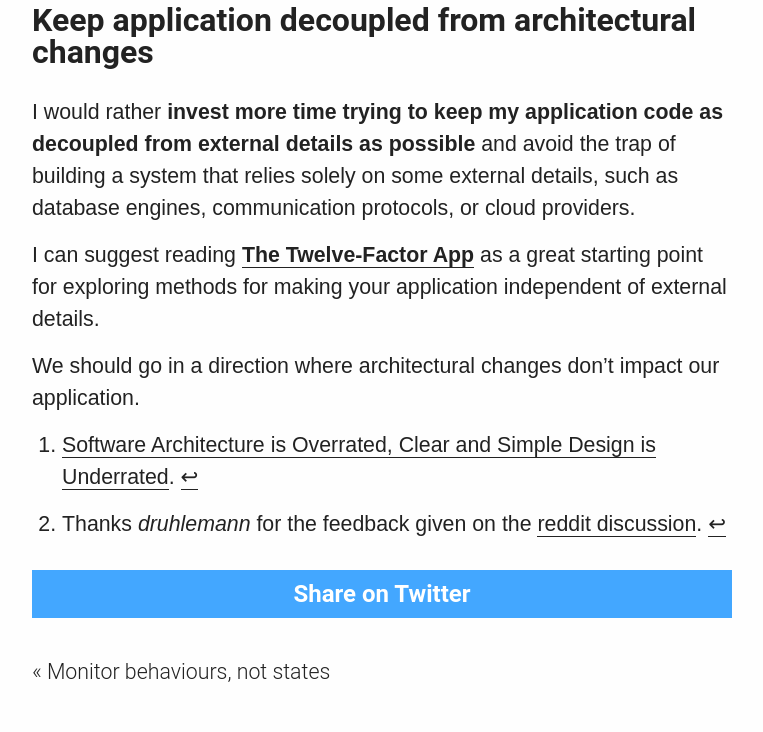
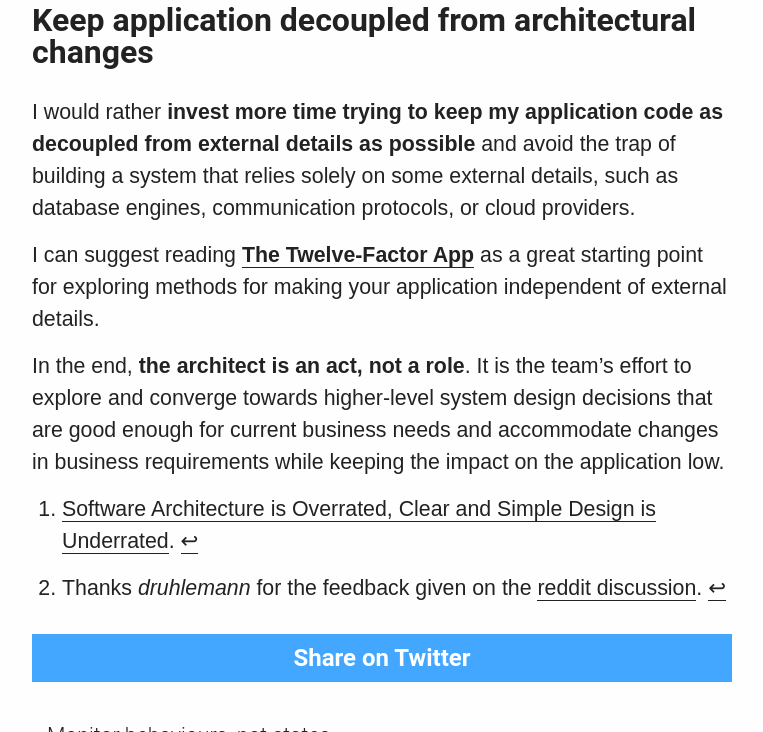
Before and after one commit to joebew42/joebew42.github.io, a Jekyll site: the page built from _posts/2020-12-23-software-architecture-is-overrated.markdown, in a window 1280 px wide and 900 px high, scrolled down 2585 px, cut to the strip 0-732 px from the top of the window. Shown: the whole strip, without its empty margins (258-1021 px from the left). Built offline with Jekyll 4.4.1, drawn with Linux system fonts in a browser that asks for light colours; some web fonts are replaced.

Commit message:
Architect is an act, not a role

```diff
--- a/_posts/2020-12-23-software-architecture-is-overrated.markdown
+++ b/_posts/2020-12-23-software-architecture-is-overrated.markdown
@@ -66,7 +66,7 @@ I would rather **invest more time trying to keep my application code as decouple
 
 I can suggest reading [**The Twelve-Factor App**](https://12factor.net/) as a great starting point for exploring methods for making your application independent of external details.
 
-We should go in a direction where architectural changes don't impact our application.
+In the end, **the architect is an act, not a role**. It is the team's effort to explore and converge towards higher-level system design decisions that are good enough for current business needs and accommodate changes in business requirements while keeping the impact on the application low.
 
 [^1]: [Software Architecture is Overrated, Clear and Simple Design is Underrated](https://blog.pragmaticengineer.com/software-architecture-is-overrated/).
 [^2]: Thanks _druhlemann_ for the feedback given on the [reddit discussion](https://www.reddit.com/r/programming/comments/kizie4/software_architecture_is_overrated_questions_and/).
```
